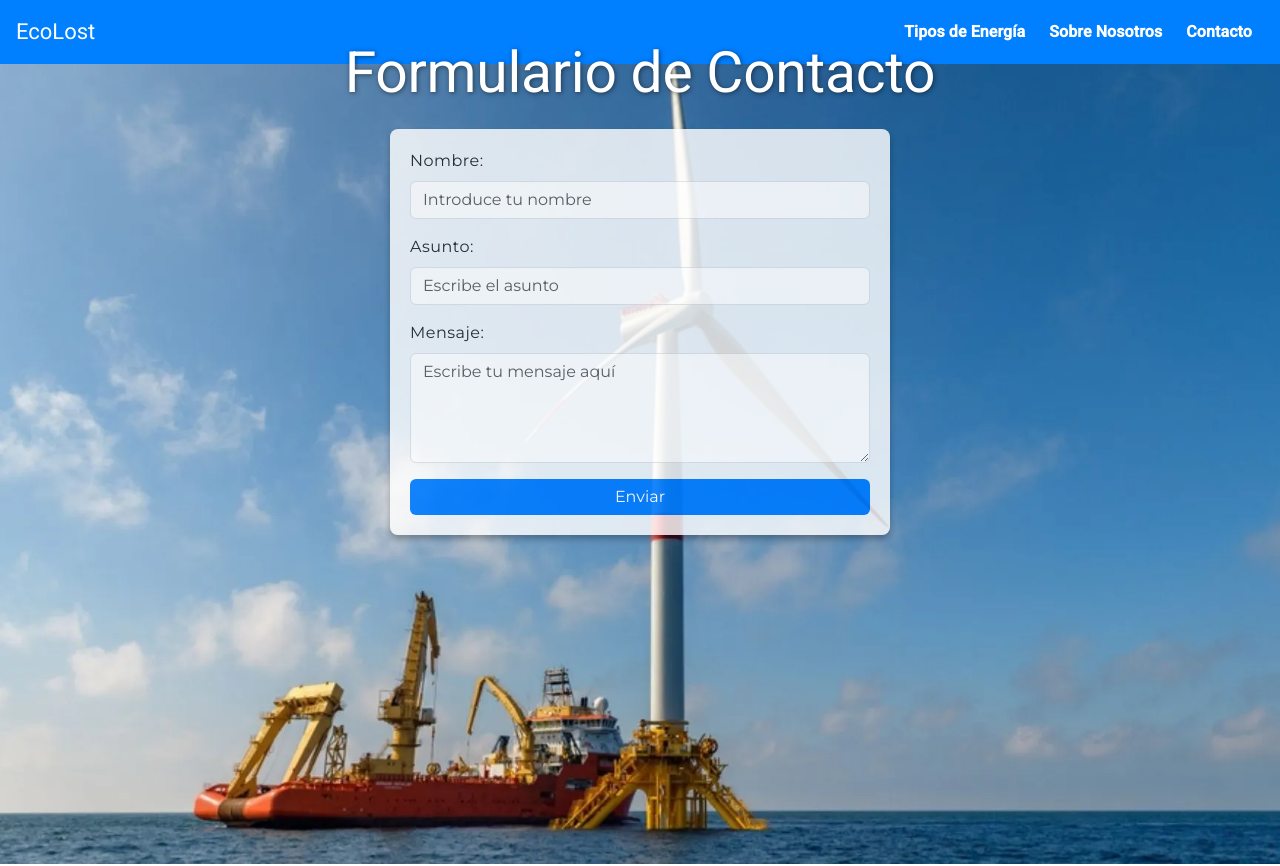
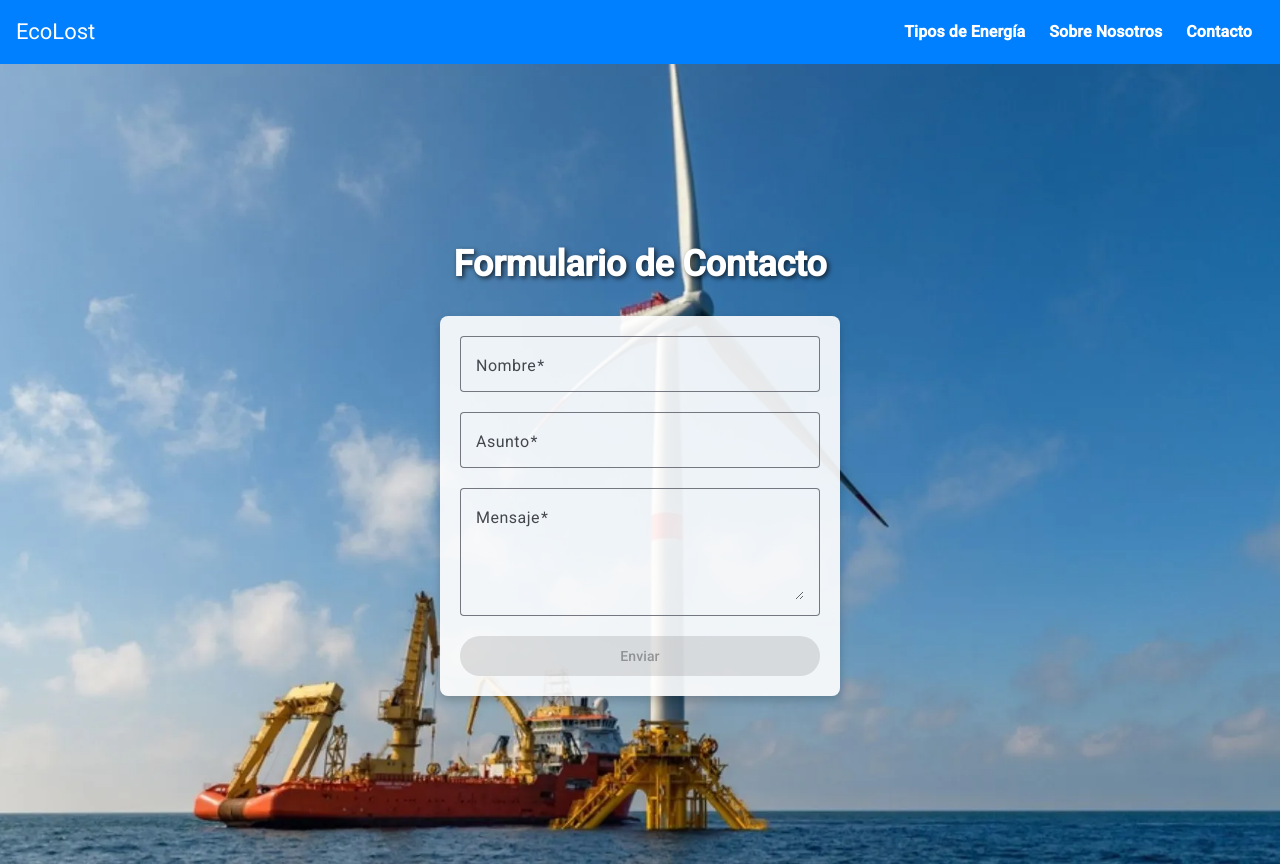
Before and after one commit to diMorillas/PJ102425_EnergiasRenovables, an Angular app in the folder P10_2425/: page /form in a window 1280 px wide. Shown: the top 866 px of the page. Built offline with nearby package versions, Linux system fonts and the light colour scheme.

Commit message:
Applied Material Design in Form Component  and About Us Component

```diff
--- a/P10_2425/src/app/aboutus.app.component.ts
+++ b/P10_2425/src/app/aboutus.app.component.ts
@@ -1,8 +1,12 @@
 import { Component } from '@angular/core';
+import { MatButtonModule } from '@angular/material/button';
+import { RouterModule } from '@angular/router';
+import { CommonModule } from '@angular/common';
 
 @Component({
   selector: 'app-aboutus',
   standalone: true,
+  imports: [CommonModule, MatButtonModule, RouterModule],
   templateUrl: './aboutus.component.html',
   styleUrls: ['./aboutus.component.css'],
 })
--- a/P10_2425/src/app/aboutus.component.css
+++ b/P10_2425/src/app/aboutus.component.css
@@ -36,3 +36,8 @@ a{
     color: #007bff !important;
     font-weight: 450;
   }
+  /*Botón*/
+  button{
+  right:330px;
+  bottom:100px;
+}
--- a/P10_2425/src/app/aboutus.component.html
+++ b/P10_2425/src/app/aboutus.component.html
@@ -30,5 +30,9 @@
         Con cada proyecto que emprendemos, reafirmamos nuestro compromiso de ser agentes de cambio, ayudando a construir un futuro donde la sostenibilidad y el progreso vayan de la mano.
       </p>
     </div>
+
+  </div>
+  <div class="text-center mt-5">
+    <button mat-raised-button color="primary" routerLink="/form">¡Contacta con nosotros!</button>
   </div>
 </div>
--- a/P10_2425/src/app/form.app.component.ts
+++ b/P10_2425/src/app/form.app.component.ts
@@ -1,11 +1,36 @@
 import { Component } from '@angular/core';
+import { FormControl, FormGroup, Validators } from '@angular/forms';
+import { MatButtonModule } from '@angular/material/button';
+import { MatInputModule } from '@angular/material/input';
+import { MatCardModule } from '@angular/material/card';
+import { MatFormFieldModule } from '@angular/material/form-field';
+import { CommonModule } from '@angular/common';
+import { ReactiveFormsModule } from '@angular/forms';
 
 @Component({
   selector: 'app-form',
   standalone: true,
+  imports: [
+    CommonModule,
+    MatFormFieldModule,
+    MatInputModule,
+    MatButtonModule,
+    MatCardModule,
+    ReactiveFormsModule
+  ],
   templateUrl: './form.component.html',
-  styleUrls: ['./form.component.css'],
+  styleUrls: ['./form.component.css']
 })
 export class FormComponent {
-  title = 'app-form';
+  contactForm = new FormGroup({
+    name: new FormControl('', [Validators.required]),
+    subject: new FormControl('', [Validators.required]),
+    message: new FormControl('', [Validators.required])
+  });
+
+  onSubmit() {
+    if (this.contactForm.valid) {
+      console.log('Formulario enviado:', this.contactForm.value);
+    }
+  }
 }
--- a/P10_2425/src/app/form.component.css
+++ b/P10_2425/src/app/form.component.css
@@ -1,30 +1,43 @@
-/* Reseteo y estilos generales */
-* {
-    box-sizing: border-box;
-  }
+body {
+  margin: 0;
+  padding: 0;
+  font-family: 'Montserrat', sans-serif;
+  background-image: url('/assets/images/bannerFormulario.webp');
+  background-size: cover;
+  background-repeat: no-repeat;
+  background-position: center;
+  height: 100vh;
+  display: flex;
+  justify-content: center;
+  align-items: center;
+  flex-direction: column; /* Alinea elementos en columna */
+}
 
-  /* Estilo del formulario */
-  h1 {
-    color: #ffffff;
-    text-shadow: 1px 1px 5px rgba(0, 0, 0, 0.5);
-  }
+.container {
+  display: flex;
+  flex-direction: column;
+  justify-content: center;
+  align-items: center;
+  width: 100%;
+}
 
-  form {
-    background-color: rgba(255, 255, 255, 0.9);
-    border-radius: 8px;
-    box-shadow: 0 4px 6px rgba(0, 0, 0, 0.3);
-    padding: 20px;
-    width: 500px;
-    opacity: 0.90;
-    margin: 0 auto;
-    margin-bottom: 400px;
-  }
+.form-title {
+  font-size: 36px;
+  text-shadow: 2px 2px 5px rgba(0, 0, 0, 0.7);
+  font-weight: bold;
+  text-align: center;
+  margin-bottom: 20px;
+  color: white;
+}
 
-  button {
-    background-color: #007bff;
-    border: none;
-  }
+.form-card {
+  width: 400px;
+  padding: 20px;
+  background: rgba(255, 255, 255, 0.9);
+  border-radius: 8px;
+  box-shadow: 0px 4px 10px rgba(0, 0, 0, 0.2);
+}
 
-  button:hover {
-    background-color: #0056b3;
-  }
+.full-width {
+  width: 100%;
+}
--- a/P10_2425/src/app/form.component.html
+++ b/P10_2425/src/app/form.component.html
@@ -1,22 +1,28 @@
-<body style="margin: 0; padding: 0; font-family: 'Montserrat', sans-serif; background-image: url('./assets/images/bannerFormulario.webp'); background-size: cover; background-repeat: no-repeat; background-position: center; height: 100vh; display: flex; justify-content: center; align-items: center;">
+<body>
+  <div class="container">
+    <h1 class="form-title">Formulario de Contacto</h1> <!-- Ahora está fuera del mat-card -->
 
-  <div class="container mt-5">
-    <h1 class="text-center mb-4">Formulario de Contacto</h1>
-    <form>
-      <div class="mb-3">
-        <label for="name" class="form-label">Nombre:</label>
-        <input type="text" class="form-control" id="name" placeholder="Introduce tu nombre">
-      </div>
-      <div class="mb-3">
-        <label for="email" class="form-label">Asunto:</label>
-        <input type="email" class="form-control" id="email" placeholder="Escribe el asunto">
-      </div>
-      <div class="mb-3">
-        <label for="message" class="form-label">Mensaje:</label>
-        <textarea class="form-control" id="message" rows="4" placeholder="Escribe tu mensaje aquí"></textarea>
-      </div>
+    <mat-card class="form-card">
+      <form [formGroup]="contactForm" (ngSubmit)="onSubmit()">
+        <mat-form-field appearance="outline" class="full-width">
+          <mat-label>Nombre</mat-label>
+          <input matInput formControlName="name" placeholder="Introduce tu nombre">
+        </mat-form-field>
 
-      <button type="submit" class="btn btn-primary w-100">Enviar</button>
-    </form>
+        <mat-form-field appearance="outline" class="full-width">
+          <mat-label>Asunto</mat-label>
+          <input matInput formControlName="subject" placeholder="Escribe el asunto">
+        </mat-form-field>
+
+        <mat-form-field appearance="outline" class="full-width">
+          <mat-label>Mensaje</mat-label>
+          <textarea matInput formControlName="message" rows="4" placeholder="Escribe tu mensaje aquí"></textarea>
+        </mat-form-field>
+
+        <button mat-raised-button color="primary" type="submit" class="full-width" [disabled]="contactForm.invalid">
+          Enviar
+        </button>
+      </form>
+    </mat-card>
   </div>
 </body>
```
